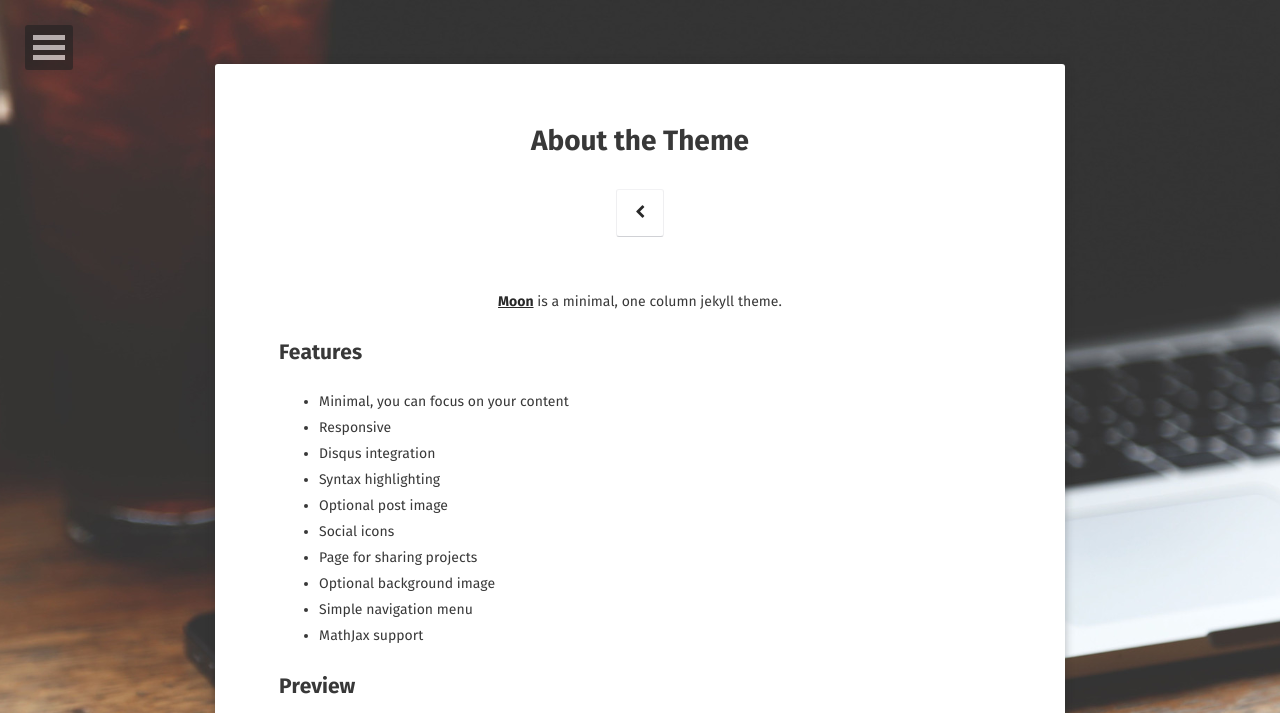
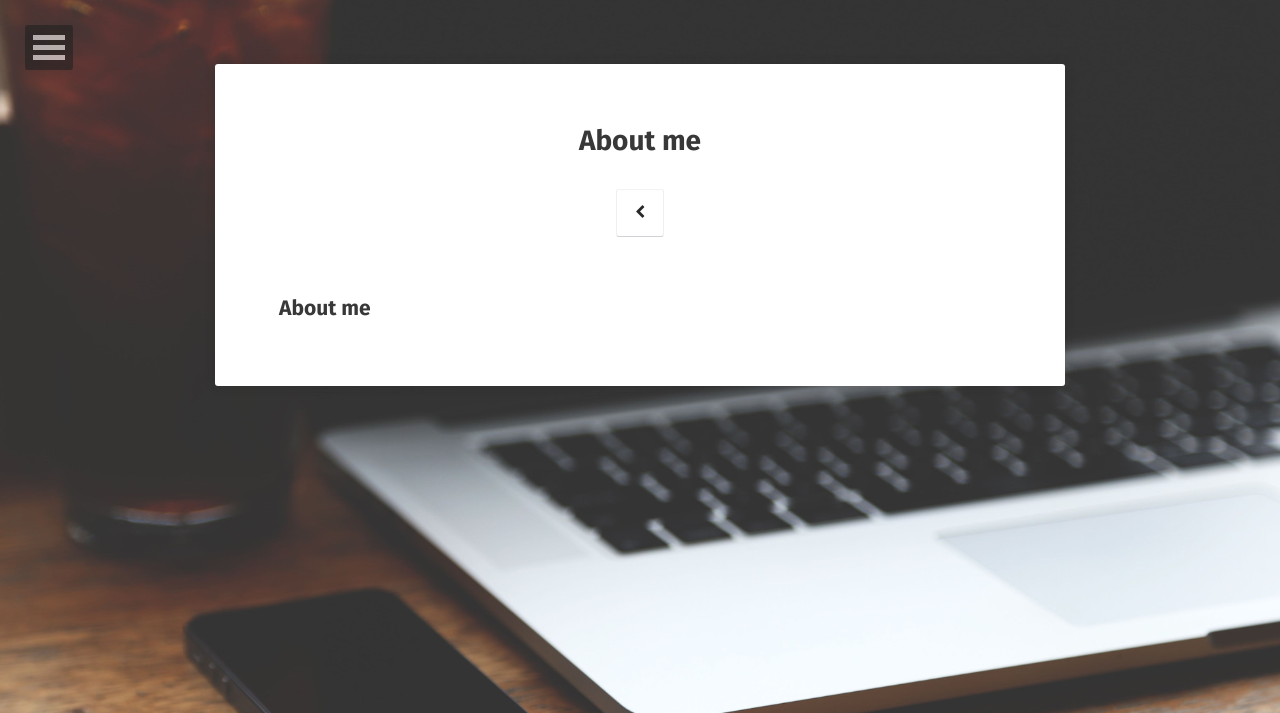
Before and after one commit to DanielRodriguesMoreira/DanielRodriguesMoreira.github.io, a Jekyll site: the page built from about/index.md, in a window 1280 px wide. Shown: the top 713 px of the page. Built offline with Jekyll 4.4.1, drawn with Linux system fonts in a browser that asks for light colours; some web fonts are replaced; some of the changed text lies outside the part shown; grey boxes are pictures that could not be loaded.

```diff
--- a/_data/navigation.yml
+++ b/_data/navigation.yml
@@ -2,6 +2,3 @@
 
 - title: Projects
   url: /projects/
-
-- title: Teste
-  url: /teste/
--- a/_layouts/home.html
+++ b/_layouts/home.html
@@ -32,6 +32,9 @@ layout: compress
                     {% include social-links.html %}
                   <hr class="hr-line">
                   <h3 class="title">
+                         <a class="btn zoombtn" href="{{ site.url }}/about">
+                         About me
+                         </a>
                          <a class="btn zoombtn" href="{{ site.url }}/posts">
                          Posts
                          </a>
--- a/about/index.md
+++ b/about/index.md
@@ -1,37 +1,9 @@
 ---
 layout: page
-title: About the Theme
+title: About me
 tags: [about, Jekyll, theme, moon]
 date: 2016-03-21
 comments: false
 ---
 
-<center><a href="http://taylantatli.github.io/Moon"><b>Moon</b></a> is a minimal, one column jekyll theme.</center>
-
-## Features
-* Minimal, you can focus on your content
-* Responsive
-* Disqus integration
-* Syntax highlighting
-* Optional post image
-* Social icons
-* Page for sharing projects
-* Optional background image
-* Simple navigation menu
-* MathJax support
-
-## Preview
-
-{% capture images %}
-    https://cloud.githubusercontent.com/assets/754514/14509720/61c61058-01d6-11e6-93ab-0918515ecd56.png
-    https://cloud.githubusercontent.com/assets/754514/14509716/61ac6c8e-01d6-11e6-879f-8308883de790.png
-{% endcapture %}
-{% include gallery images=images caption="Screenshots of Moon Theme" cols=2 %}
-
-See a [live version of Moon](http://taylantatli.github.io/Moon) hosted on GitHub.
-
-## Getting Started
-
-To learn how to install and use this theme check out the [Setup Guide](http://taylantatli.me/Moon/moon-theme/) for more information.
-
-[Install Moon](https://github.com/TaylanTatli/Moon){: .btn}
+## About me
```
Also changed, not shown: teste/index.md (deleted, +0 -6 lines).
